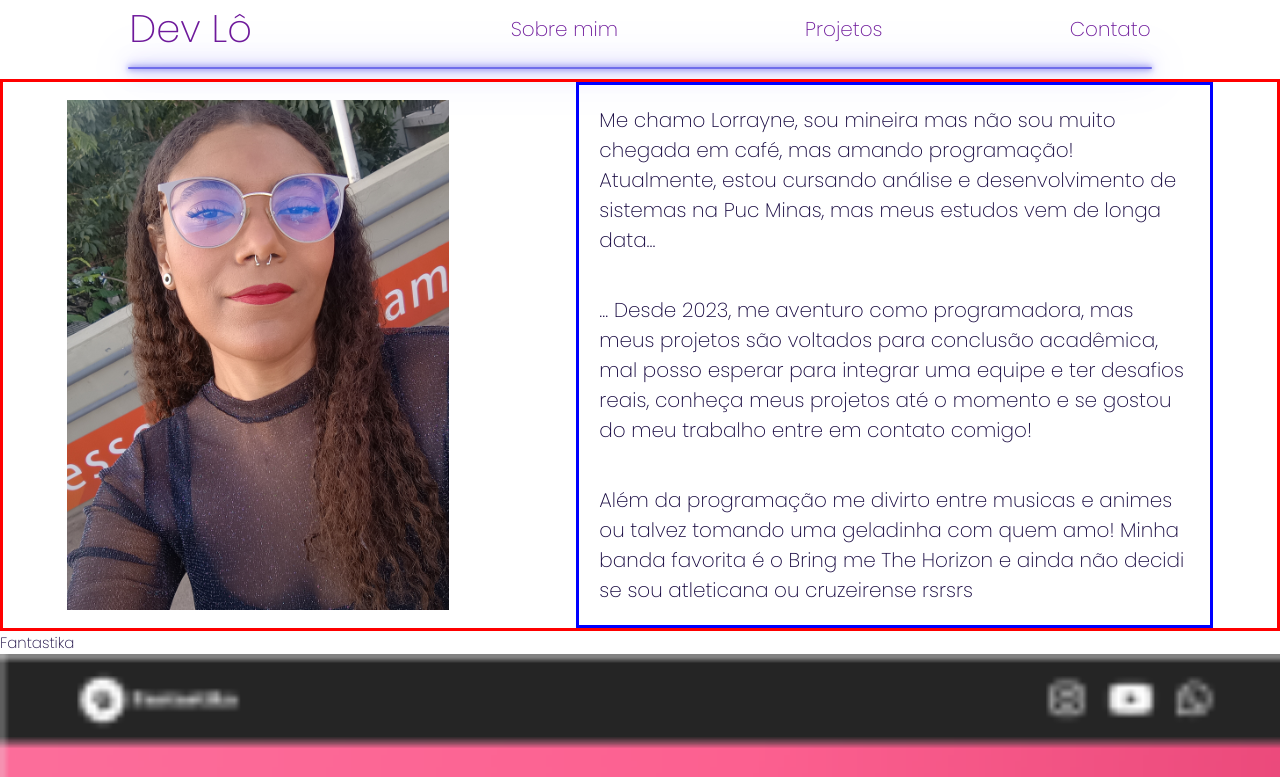
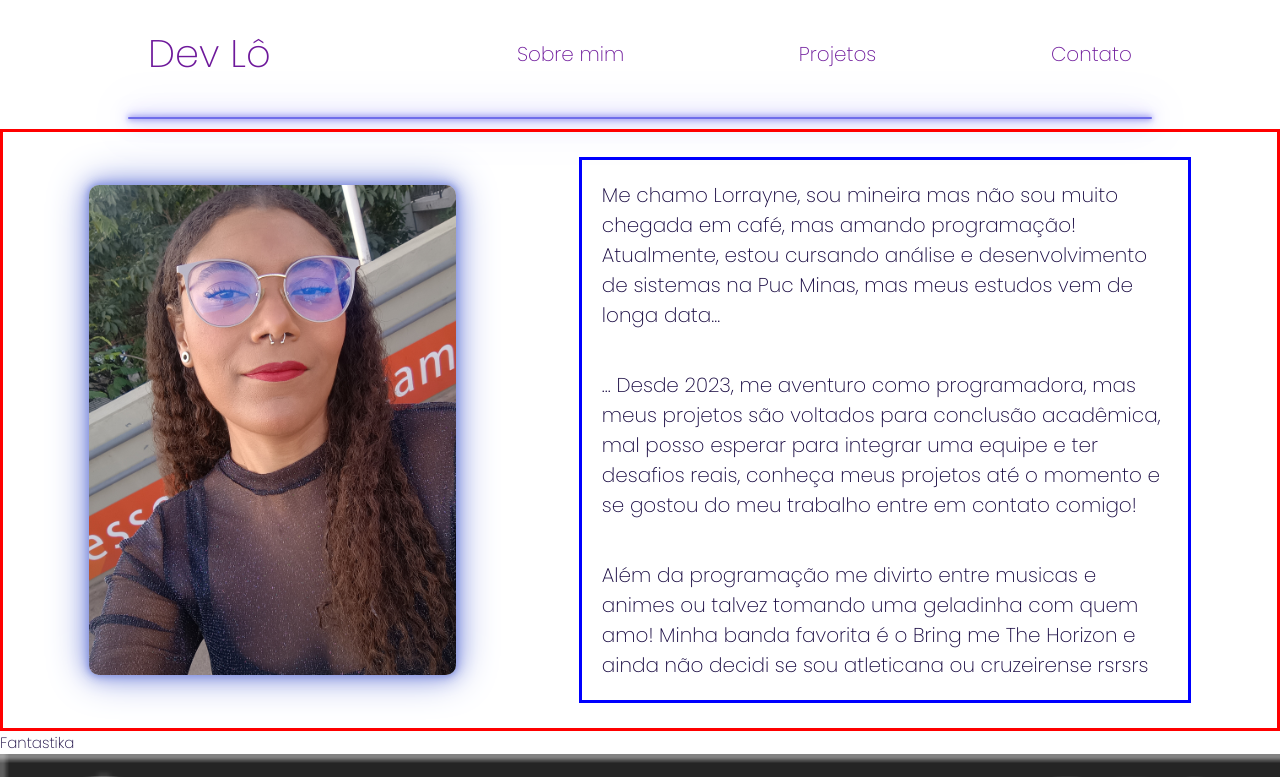
Before and after one commit to lolimamota/trabalhoHtmlCssPlus, a React (Vite) app: page / in a window 1280 px wide. Shown: the top 777 px of the page. Built offline with nearby package versions, Linux system fonts and the light colour scheme.

Commit message:
FIX: alinhamento da primeira sessão

```diff
--- a/src/scss/header.module.scss
+++ b/src/scss/header.module.scss
@@ -4,6 +4,7 @@
     display: flex;
     align-items: center;
     justify-content: space-around;
+    padding: 2.5rem;
 
     h1{
         color: mixins.$titleColor;
--- a/src/scss/main.module.scss
+++ b/src/scss/main.module.scss
@@ -5,9 +5,17 @@
     display: flex;
     align-items: center;
     justify-content: space-around;
+    padding: 2.5rem;
 
     img{
         width: 30%;
+        border-radius: 10px;
+        box-shadow:
+        0 0 5px mixins.$bgColor,   /* Brilho interno mais concentrado */
+        0 0 10px mixins.$bgColor,  /* Brilho intermediário */
+        0 0 20px mixins.$bgColor,  /* Brilho expandido */
+        0 0 40px mixins.$bgColor;  /* Halo externo suave */
+        ;
     }
 }
 
```
